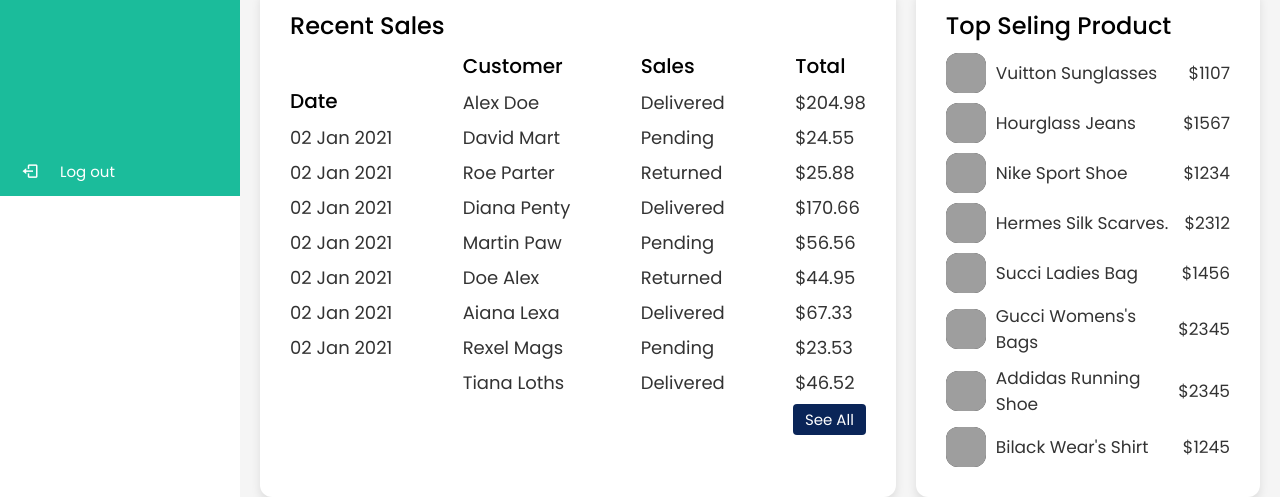
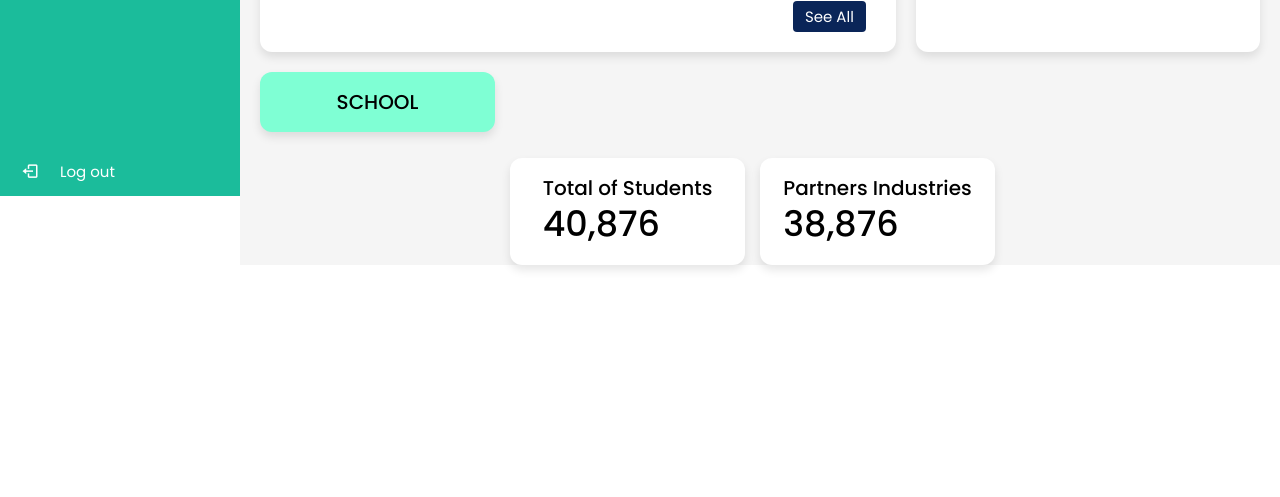
Before and after one commit to JASHiNSENNiN/SHS-Work-Immersion-Tracker, a PHP site: page /ProjectDesign/php/school_dashboard.php in a window 1280 px wide. Shown: the part 604-1101 px from the top of the page. After the commit the page ends 874 px from the top, so only its background shows below. Run offline with PHP 8.4, Linux system fonts and the light colour scheme; some libraries are stand-ins or nearby versions; grey boxes are pictures that could not be loaded.

Commit message:
Add files via upload

```diff
--- a/ProjectDesign/php/school_dashboard.php
+++ b/ProjectDesign/php/school_dashboard.php
@@ -6,6 +6,10 @@
     <title> Responsiive Admin Dashboard | CodingLab </title>
     <!-- <link rel="stylesheet" href="style.css"> -->
     <link rel="stylesheet" type="text/css" href="../css/school_dashboard.css">
+    <link rel="stylesheet" type="text/css" href="../css/school_dashboard.css">
+    <script type="text/javascript" src="https://www.gstatic.com/charts/loader.js"></script>
+    <script src='https://kit.fontawesome.com/a076d05399.js' crossorigin='anonymous'></script>
+
     <!-- Boxicons CDN Link -->
     <link href='https://unpkg.com/boxicons@2.0.7/css/boxicons.min.css' rel='stylesheet '>
     <link rel="stylesheet" href="path/to/font-awesome/css/font-awesome.min.css">
@@ -85,9 +89,91 @@
 
 
     <div class="home-content">
+        <div class="overview-boxes">
+          <div class="box" style="background-color: aquamarine;">
+            <div class="box-topic">STRAND</div>
+          </div>
+        </div>
 
-    <div class="overview-boxes">
-      <div class="box" style="background-color: aquamarine;">
+      <div class="overview-boxes">
+        <div class="box">
+          <div class="right-side">
+            <div class="box-topic">HUMMS</div>
+            <div class="number">100</div>
+            <div class="indicator">
+              <i class='bx bx-up-arrow-alt'></i>
+              <span class="text">Up from yesterday</span>
+            </div>
+          </div>
+          <!-- <i class='bx bx-cart-alt cart'></i> -->
+        </div>
+        <div class="box">
+          <div class="right-side">
+            <div class="box-topic">GAS</div>
+            <div class="number">150</div>
+            <div class="indicator">
+              <i class='bx bx-up-arrow-alt'></i>
+              <span class="text">Up from yesterday</span>
+            </div>
+          </div>
+          <!-- <i class='bx bxs-cart-add cart two' ></i> -->
+        </div>
+        <div class="box">
+          <div class="right-side">
+            <div class="box-topic">STEM</div>
+            <div class="number">160</div>
+            <div class="indicator">
+              <i class='bx bx-up-arrow-alt'></i>
+              <span class="text">Up from yesterday</span>
+            </div>
+          </div>
+          <!-- <i class='bx bx-cart cart three' ></i> -->
+        </div>
+        <div class="box">
+          <div class="right-side">
+            <div class="box-topic">TECHVOC</div>
+            <div class="number">170</div>
+            <div class="indicator">
+              <i class='bx bx-down-arrow-alt down'></i>
+              <span class="text">Down From Today</span>
+            </div>
+          </div>
+          <!-- <i class='bx bxs-cart-download cart four' ></i> -->
+        </div>
+      </div>
+
+
+      <div class="sales-boxes">
+        <div class="recent-sales box">
+          <div class="title">Popularity Company </div>
+          <div id="chart_div"></div>
+          <div class="button">
+            <a href="#">See All</a>
+          </div>
+        </div>
+        <div class="top-sales box">
+          <div class="title">Top Company </div>
+          <ul class="top-sales-details">
+            <li>
+            <a href="#">
+              <img src="" alt="">
+              <span class="product">NIA</span>
+            </a>
+            <span class="price">100%</span>
+          </li>
+          <li>
+            <a href="#">
+               <img src="" alt="">
+              <span class="product">Jollibee </span>
+            </a>
+            <span class="price">90%</span>
+          </li>
+          </ul>
+        </div>
+      </div>
+
+      <div class="overview-boxes">
+      <div class="box" style="background-color: aquamarine; margin-top:20px;">
         <div class="box-topic">SCHOOL</div>
       </div>
     </div>
@@ -102,9 +188,9 @@
               <span class="text">Up from yesterday</span> -->
             </div>
           </div>
-          <i class='bx bx-cart-alt cart' style="margin-top: 20px; margin-left: 20px;"></i>
+          <!-- <i class='fas fa-user-friends' style="margin-top: 20px; margin-left: 20px;"></i> -->
         </div>
-        <div class="box" style="margin-right:250px;">
+        <div class="box" style="margin-right:250px; ">
           <div class="right-side">
             <div class="box-topic">Partners Industries</div>
             <div class="number">38,876</div>
@@ -113,179 +199,8 @@
               <span class="text">Up from yesterday</span> -->
             </div>
           </div>
-          <i class='bx bxs-cart-add cart two' style="margin-top: 20px; margin-left: 20px;" ></i>
+          <!-- <i class='bx bxs-cart-add cart two' style="margin-top: 20px; margin-left: 20px;" ></i> -->
         </div><span class=""></span>
-      </div>
-
-        <div class="overview-boxes">
-          <div class="box" style="background-color: aquamarine;">
-            <div class="box-topic">STRAND</div>
-          </div>
-        </div>
-
-      <div class="overview-boxes">
-        <div class="box">
-          <div class="right-side">
-            <div class="box-topic">HUMMS</div>
-            <div class="number">40,876</div>
-            <div class="indicator">
-              <i class='bx bx-up-arrow-alt'></i>
-              <span class="text">Up from yesterday</span>
-            </div>
-          </div>
-          <i class='bx bx-cart-alt cart'></i>
-        </div>
-        <div class="box">
-          <div class="right-side">
-            <div class="box-topic">GAS</div>
-            <div class="number">38,876</div>
-            <div class="indicator">
-              <i class='bx bx-up-arrow-alt'></i>
-              <span class="text">Up from yesterday</span>
-            </div>
-          </div>
-          <i class='bx bxs-cart-add cart two' ></i>
-        </div>
-        <div class="box">
-          <div class="right-side">
-            <div class="box-topic">STEM</div>
-            <div class="number">$12,876</div>
-            <div class="indicator">
-              <i class='bx bx-up-arrow-alt'></i>
-              <span class="text">Up from yesterday</span>
-            </div>
-          </div>
-          <i class='bx bx-cart cart three' ></i>
-        </div>
-        <div class="box">
-          <div class="right-side">
-            <div class="box-topic">TECHVOC</div>
-            <div class="number">11,086</div>
-            <div class="indicator">
-              <i class='bx bx-down-arrow-alt down'></i>
-              <span class="text">Down From Today</span>
-            </div>
-          </div>
-          <i class='bx bxs-cart-download cart four' ></i>
-        </div>
-      </div>
-
-
-      <div class="sales-boxes">
-        <div class="recent-sales box">
-          <div class="title">Recent Sales</div>
-          <div class="sales-details">
-            <ul class="details">
-              <li class="topic">Date</li>
-              <li><a href="#">02 Jan 2021</a></li>
-              <li><a href="#">02 Jan 2021</a></li>
-              <li><a href="#">02 Jan 2021</a></li>
-              <li><a href="#">02 Jan 2021</a></li>
-              <li><a href="#">02 Jan 2021</a></li>
-              <li><a href="#">02 Jan 2021</a></li>
-              <li><a href="#">02 Jan 2021</a></li>
-            </ul>
-            <ul class="details">
-            <li class="topic">Customer</li>
-            <li><a href="#">Alex Doe</a></li>
-            <li><a href="#">David Mart</a></li>
-            <li><a href="#">Roe Parter</a></li>
-            <li><a href="#">Diana Penty</a></li>
-            <li><a href="#">Martin Paw</a></li>
-            <li><a href="#">Doe Alex</a></li>
-            <li><a href="#">Aiana Lexa</a></li>
-            <li><a href="#">Rexel Mags</a></li>
-             <li><a href="#">Tiana Loths</a></li>
-          </ul>
-          <ul class="details">
-            <li class="topic">Sales</li>
-            <li><a href="#">Delivered</a></li>
-            <li><a href="#">Pending</a></li>
-            <li><a href="#">Returned</a></li>
-            <li><a href="#">Delivered</a></li>
-            <li><a href="#">Pending</a></li>
-            <li><a href="#">Returned</a></li>
-            <li><a href="#">Delivered</a></li>
-             <li><a href="#">Pending</a></li>
-            <li><a href="#">Delivered</a></li>
-          </ul>
-          <ul class="details">
-            <li class="topic">Total</li>
-            <li><a href="#">$204.98</a></li>
-            <li><a href="#">$24.55</a></li>
-            <li><a href="#">$25.88</a></li>
-            <li><a href="#">$170.66</a></li>
-            <li><a href="#">$56.56</a></li>
-            <li><a href="#">$44.95</a></li>
-            <li><a href="#">$67.33</a></li>
-             <li><a href="#">$23.53</a></li>
-             <li><a href="#">$46.52</a></li>
-          </ul>
-          </div>
-          <div class="button">
-            <a href="#">See All</a>
-          </div>
-        </div>
-        <div class="top-sales box">
-          <div class="title">Top Seling Product</div>
-          <ul class="top-sales-details">
-            <li>
-            <a href="#">
-              <img src="images/sunglasses.jpg" alt="">
-              <span class="product">Vuitton Sunglasses</span>
-            </a>
-            <span class="price">$1107</span>
-          </li>
-          <li>
-            <a href="#">
-               <img src="images/jeans.jpg" alt="">
-              <span class="product">Hourglass Jeans </span>
-            </a>
-            <span class="price">$1567</span>
-          </li>
-          <li>
-            <a href="#">
-             <img src="images/nike.jpg" alt="">
-              <span class="product">Nike Sport Shoe</span>
-            </a>
-            <span class="price">$1234</span>
-          </li>
-          <li>
-            <a href="#">
-              <img src="images/scarves.jpg" alt="">
-              <span class="product">Hermes Silk Scarves.</span>
-            </a>
-            <span class="price">$2312</span>
-          </li>
-          <li>
-            <a href="#">
-              <img src="images/blueBag.jpg" alt="">
-              <span class="product">Succi Ladies Bag</span>
-            </a>
-            <span class="price">$1456</span>
-          </li>
-          <li>
-            <a href="#">
-              <img src="images/bag.jpg" alt="">
-              <span class="product">Gucci Womens's Bags</span>
-            </a>
-            <span class="price">$2345</span>
-          <li>
-            <a href="#">
-              <img src="images/addidas.jpg" alt="">
-              <span class="product">Addidas Running Shoe</span>
-            </a>
-            <span class="price">$2345</span>
-          </li>
-<li>
-            <a href="#">
-             <img src="images/shirt.jpg" alt="">
-              <span class="product">Bilack Wear's Shirt</span>
-            </a>
-            <span class="price">$1245</span>
-          </li>
-          </ul>
-        </div>
       </div>
     </div>
   </section>
@@ -315,6 +230,7 @@ if (hidden) {
 }
 }
 </script>
+<script type="text/javascript" src=" ../js/analytics_school_dashboard.js"></script>
 
 </body>
 </html>
```
